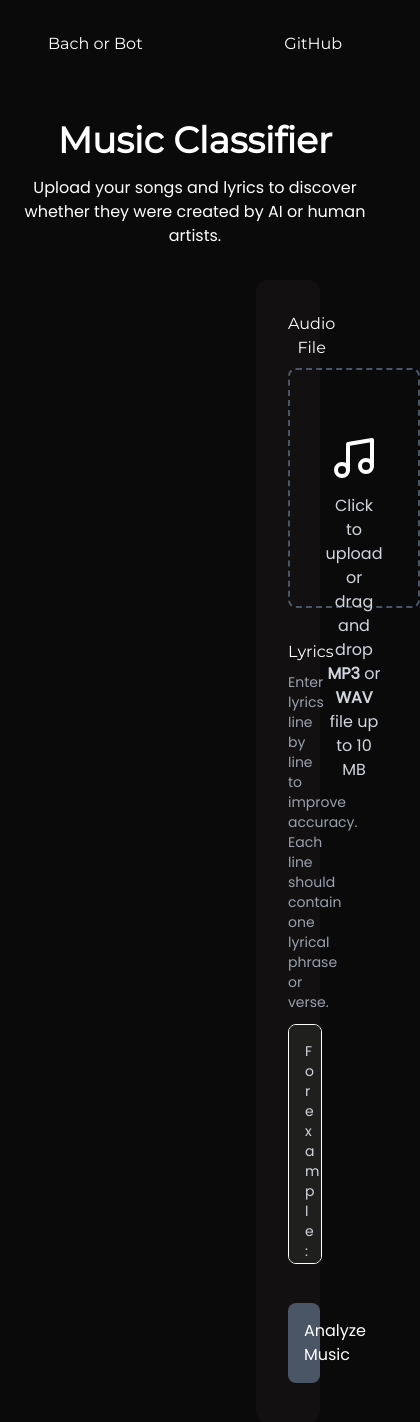
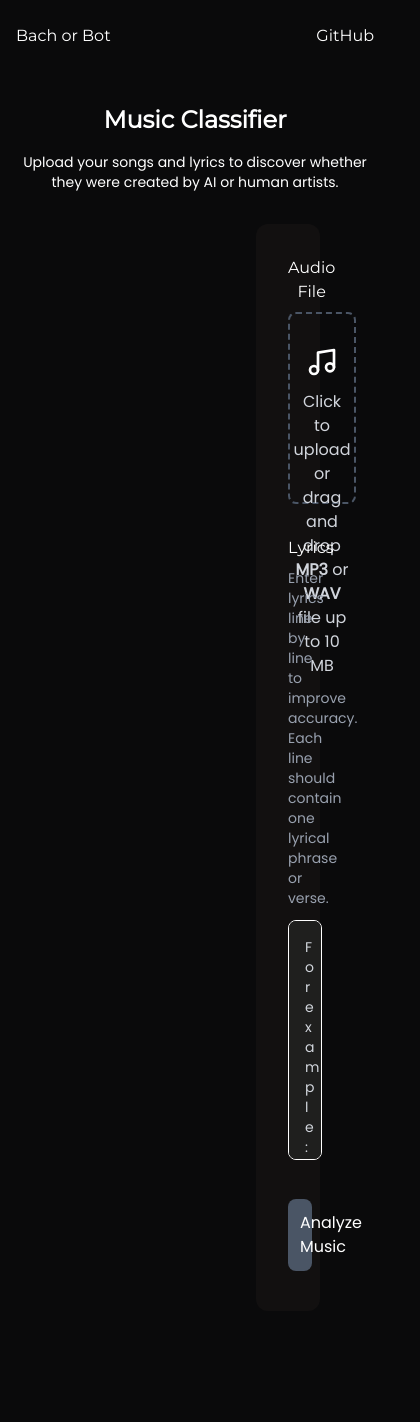
Before and after one commit to krislette/bob-web-v2, a React (Vite) app: page / in a window 390 px wide. Shown: the top 1422 px of the page, 420 px wide, since content can reach past the window. Built offline with nearby package versions, Linux system fonts and the light colour scheme.

Commit message:
Added responsiveness to most components

```diff
--- a/src/components/Button.tsx
+++ b/src/components/Button.tsx
@@ -11,7 +11,7 @@ function Button({ onClick, disabled }: ButtonProps) {
 
   return (
     <button
-      className={`w-full p-4 rounded-lg ${
+      className={`w-full p-3 sm:p-4 rounded-lg ${
         disabled
           ? "bg-gray-600 cursor-not-allowed"
           : "bg-blue-custom hover:bg-blue-custom/80 cursor-pointer"
--- a/src/components/ConfidenceBar.tsx
+++ b/src/components/ConfidenceBar.tsx
@@ -13,7 +13,7 @@ function ConfidenceBar({
   return (
     <div className="w-full space-y-2">
       {label && (
-        <div className="flex justify-between text-sm">
+        <div className="flex justify-between text-xs sm:text-sm">
           <span className="text-gray-300">{label}</span>
           <span className="text-white font-semibold">{percentage}%</span>
         </div>
--- a/src/components/FileUpload.tsx
+++ b/src/components/FileUpload.tsx
@@ -99,8 +99,7 @@ function FileUpload({
       <label
         htmlFor="file-upload"
         className={`
-          border-2 border-dashed rounded-lg p-16 text-center cursor-pointer
-          transition-all duration-200 block min-h-60 h-60
+          border-2 border-dashed rounded-lg p-8 sm:p-12 md:p-16 text-center cursor-pointer transition-all duration-200 block min-h-48 sm:min-h-52 md:min-h-60 h-48 sm:h-52 md:h-60
           ${
             isDragging
               ? "border-blue-500 bg-blue-500/10"
@@ -112,7 +111,7 @@ function FileUpload({
         onDrop={handleDrop}
       >
         <div className="flex flex-col items-center space-y-3">
-          <Music className="w-12 h-12" />
+          <Music className="w-8 h-8 sm:w-10 sm:h-10 md:w-12 md:h-12" />
           <div className="text-gray-300">
             {selectedFile ? (
               <span className="text-blue-custom">{selectedFile.name}</span>
--- a/src/components/Header.tsx
+++ b/src/components/Header.tsx
@@ -2,7 +2,7 @@ import { Link } from "react-router-dom";
 
 function Header() {
   return (
-    <div className="px-12 py-8 flex justify-between w-full font-montserrat">
+    <div className="px-4 sm:px-6 md:px-8 lg:px-12 py-6 lg:py-8 flex justify-between w-full font-montserrat">
       <Link to="/">Bach or Bot</Link>
       <a
         href="https://github.com/krislette/bach-or-bot"
--- a/src/components/Modal.tsx
+++ b/src/components/Modal.tsx
@@ -60,7 +60,7 @@ function Modal({
       className="fixed inset-0 z-50 flex items-center justify-center bg-gray-950/80"
       onClick={handleBackdropClick}
     >
-      <div className="bg-black-darker border border-gray-700 rounded-xl p-6 max-w-md w-full mx-4 relative flex flex-col">
+      <div className="bg-black-darker border border-gray-700 rounded-xl p-4 sm:p-6 max-w-xs sm:max-w-sm md:max-w-md w-full mx-2 sm:mx-4 relative flex flex-col">
         {/* Close button*/}
         <button
           onClick={onClose}
--- a/src/components/ResultPill.tsx
+++ b/src/components/ResultPill.tsx
@@ -8,7 +8,7 @@ interface ResultPillProps {
 function ResultPill({ classification }: ResultPillProps) {
   return (
     <div
-      className={`flex p-4 w-84 justify-center border-2 rounded-full ${
+      className={`flex p-3 sm:p-4 w-full max-w-xs sm:max-w-sm md:max-w-md justify-center border-2 rounded-full ${
         classification === "AI-Generated"
           ? "bg-red-custom border-red-light"
           : "bg-green-custom border-green-light"
@@ -19,7 +19,7 @@ function ResultPill({ classification }: ResultPillProps) {
       ) : (
         <UserRoundCheck className="mr-2" size={32} />
       )}
-      <h1 className="text-2xl font-montserrat">
+      <h1 className="text-lg sm:text-xl md:text-2xl font-montserrat">
         {classification === "AI-Generated" ? "AI-Generated" : "Human-Composed"}
       </h1>
     </div>
--- a/src/components/Title.tsx
+++ b/src/components/Title.tsx
@@ -6,10 +6,12 @@ function Title() {
   return (
     <div className="space-y-4">
       {/* Title */}
-      <h1 className="font-montserrat font-[600] text-4xl">Music Classifier</h1>
+      <h1 className="font-montserrat font-[600] text-2xl sm:text-3xl lg:text-4xl">
+        Music Classifier
+      </h1>
 
       {/* Subcaption conditional rendering based on current route */}
-      <p>
+      <p className="text-sm sm:text-base px-2 sm:px-0">
         {location.pathname === "/"
           ? "Upload your songs and lyrics to discover whether they were created by AI or human artists."
           : "Here are the results of the analysis performed by our Bach or Bot tool."}
```
